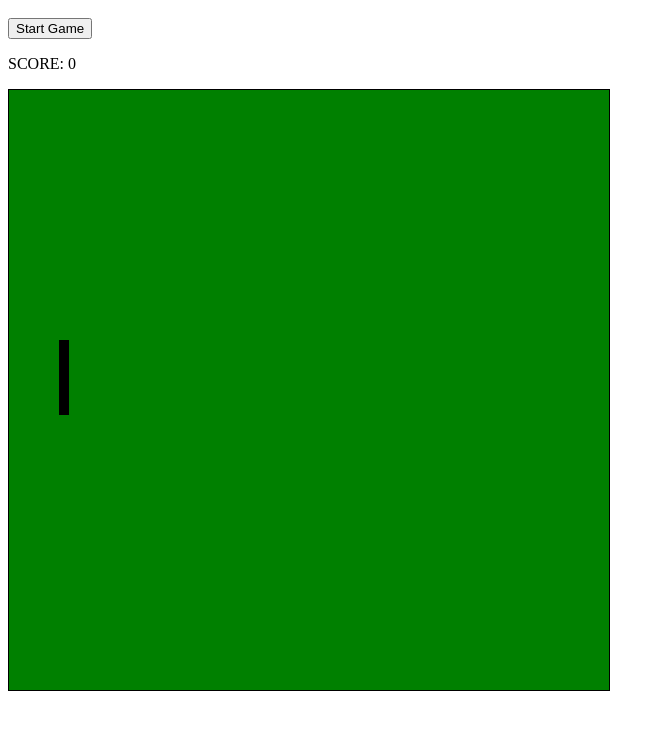
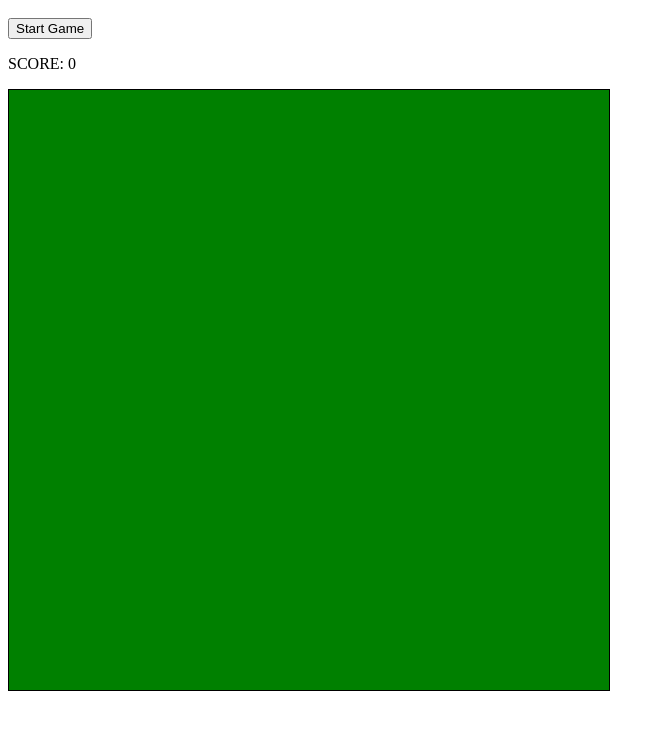
Before and after one commit to viksdhillon/Canvas-Repository, a plain HTML site: page index.html in a window 1280 px wide. Both pictures are taken after a click on the button "Start Game". Shown: the part 68-798 px from the top of the page, without its empty margins (0-665 px from the left). Drawn offline with Linux system fonts and the light colour scheme; a web font is replaced by a local one.

Commit message:
Update index.html

```diff
--- a/index.html
+++ b/index.html
@@ -30,11 +30,14 @@
 
 	<script>
 
-		// document.getElementById("score").innerHTML= 100;
-		document.getElementById("score").innerHTML= 0;
-		let score = 0;
 
-	function startCanvas() {
+			// document.getElementById("score").innerHTML= 100;
+			document.getElementById("score").innerHTML= 0;
+			let score = 0;
+
+
+
+		function startCanvas() {
 
 		var rando = Math.floor(Math.random()*10);
 		var coordX = [200,215,230,245,260,275,290,305,320,335]
@@ -43,12 +46,6 @@
 		var canvas = document.getElementById("miCanvas");
 
 		var bar = canvas.getContext("2d");
-		 //bar.font = "30px Tangerine Regular";
-		 //bar.strokeText("Katoink", 10, 50);
-
-
-
-
 		var paddleHeight = 75;
 		var paddleWidth = 10;
 		// x position of paddle starting at 50
@@ -192,7 +189,8 @@
 			}
 			// detects if hits left wall
 			else if(x + dx < ballRadius) {
-				endSound.play();
+				bar.clearRect(0,0,600,600);
+				// endSound.play();
 				//endSound.stop();
 				// Display game ending dialog box
 				//window.alert("GAME OVER KID!");
```
